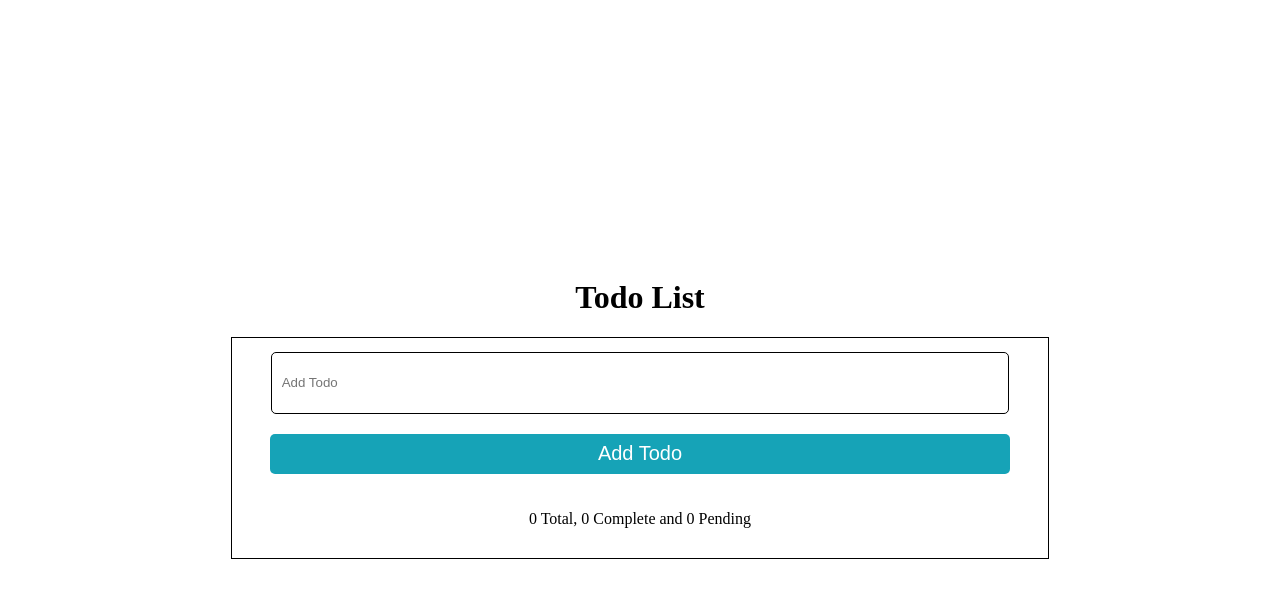
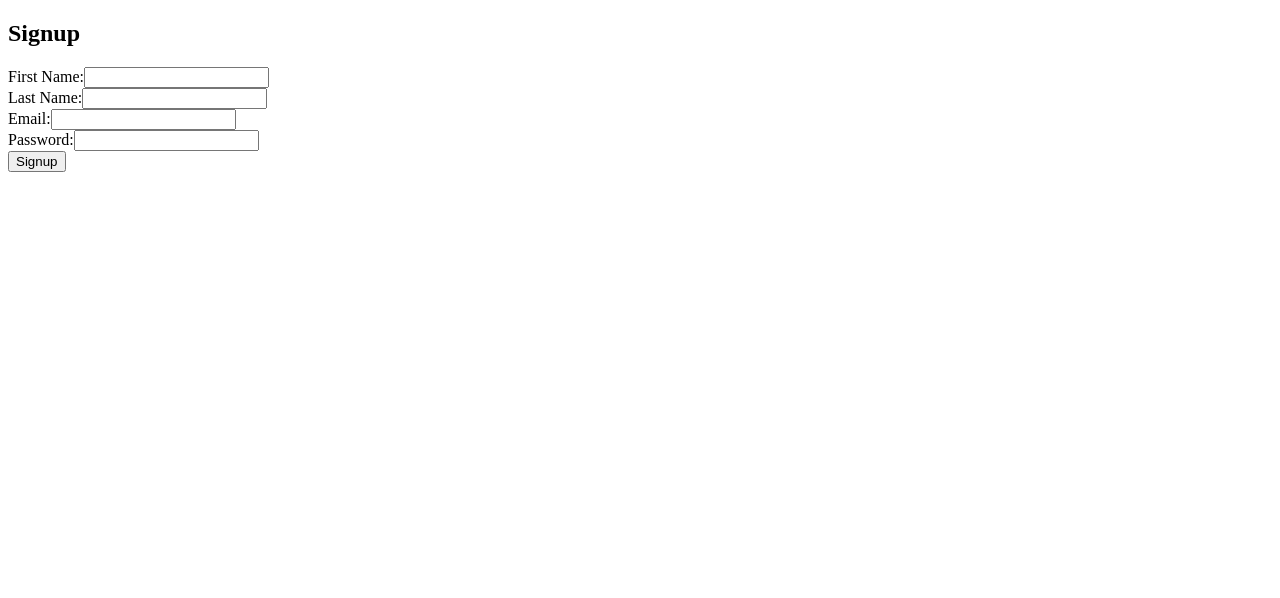
Before and after one commit to youngmentor/NewTodo, a React (Vite) app: page /signup in a window 1280 px wide. Shown: the top 598 px of the page. Built offline with nearby package versions, Linux system fonts and the light colour scheme.

Commit message:
added the onborading page

```diff
--- a/src/App.jsx
+++ b/src/App.jsx
@@ -1,11 +1,20 @@
 import { useState } from "react";
 import Todo from "./Todo/Todo";
+import Login from "./Onboarding/Login";
+import Signup from "./Onboarding/SignUp";
+import { BrowserRouter, Route, Routes } from "react-router-dom";
 function App() {
 
 
   return (
     <div>
-     <Todo/>
+      <BrowserRouter>
+        <Routes>
+          <Route path="/" element={<Login />} />
+          <Route path="/signup" element={<Signup />} />
+          <Route path="/Todo" element={<Todo />} />
+        </Routes>
+      </BrowserRouter>
     </div>
   );
 }
--- /dev/null
+++ b/src/Onboarding/SignUp.jsx
@@ -0,0 +1,78 @@
+import React, { useState } from 'react';
+import axios from 'axios';
+
+const Signup = () => {
+  const [firstName, setFirstName] = useState('');
+  const [lastName, setLastName] = useState('');
+  const [email, setEmail] = useState('');
+  const [password, setPassword] = useState('');
+
+  const handleSignup = async (e) => {
+    e.preventDefault();
+    const user = {
+      firstName,
+      lastName,
+      email,
+      password
+    };
+
+    try {
+      const response = await axios.post('', user);
+      console.log('Signup successful!', response.data);
+
+      setFirstName('');
+      setLastName('');
+      setEmail('');
+      setPassword('');
+    } catch (error) {
+      console.error('Signup failed:', error.response.data);
+    }
+  };
+
+  return (
+    <div>
+      <h2>Signup</h2>
+      <form onSubmit={handleSignup}>
+        <div>
+          <label htmlFor="firstName">First Name:</label>
+          <input
+            type="text"
+            id="firstName"
+            value={firstName}
+            onChange={(e) => setFirstName(e.target.value)}
+          />
+        </div>
+        <div>
+          <label htmlFor="lastName">Last Name:</label>
+          <input
+            type="text"
+            id="lastName"
+            value={lastName}
+            onChange={(e) => setLastName(e.target.value)}
+          />
+        </div>
+        <div>
+          <label htmlFor="email">Email:</label>
+          <input
+            type="email"
+            id="email"
+            value={email}
+            onChange={(e) => setEmail(e.target.value)}
+          />
+        </div>
+        <div>
+          <label htmlFor="password">Password:</label>
+          <input
+            type="password"
+            id="password"
+            value={password}
+            onChange={(e) => setPassword(e.target.value)}
+          />
+        </div>
+        <button type="submit">Signup</button>
+      </form>
+    </div>
+  );
+};
+
+export default Signup;
```
Also changed, not shown: src/Onboarding/SignUo.jsx (deleted).
